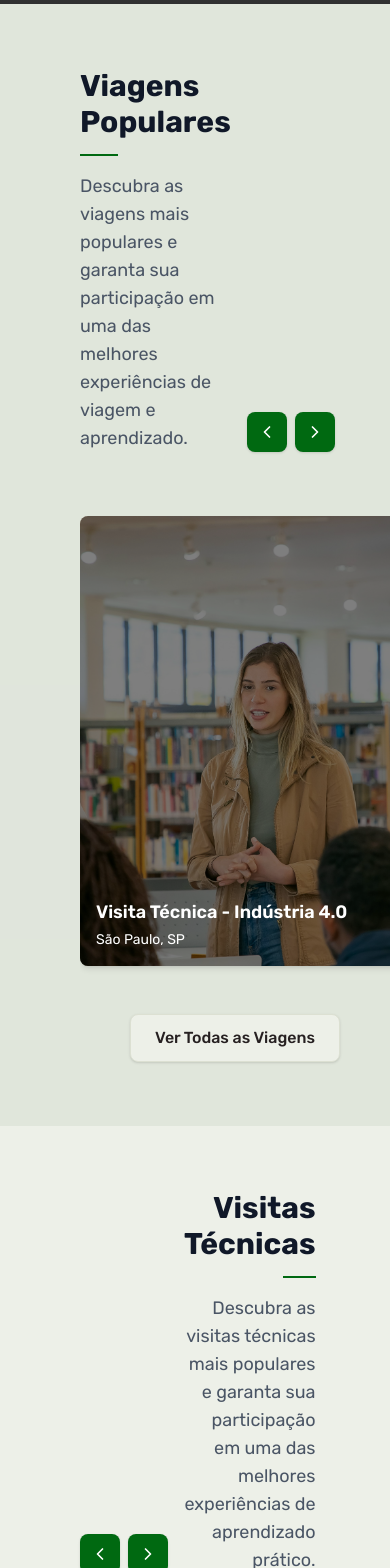
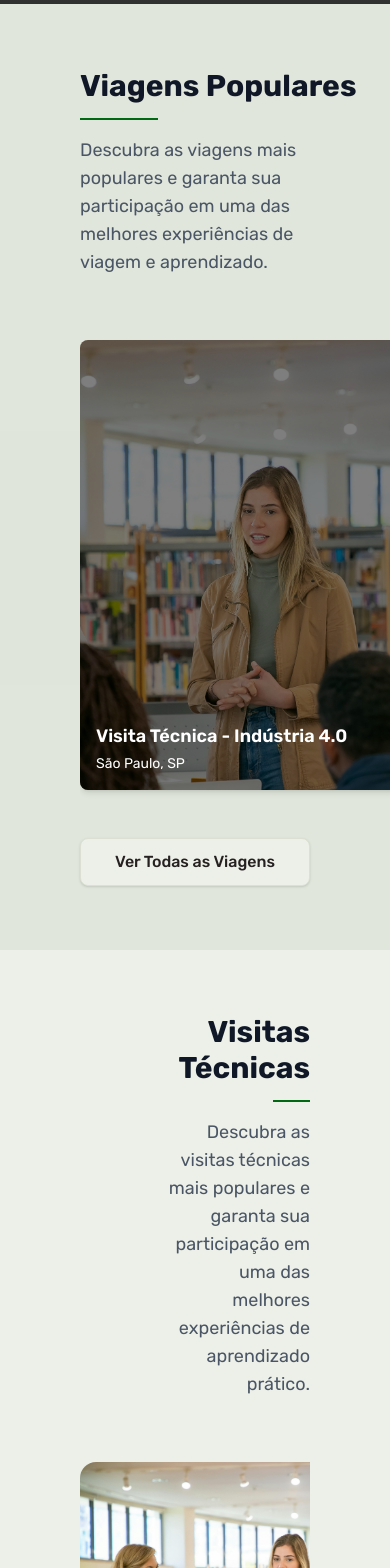
Before and after one commit to luccastk/EcoplaceTour, a React (Vite) app: page / in a window 390 px wide. Shown: the part 840-2408 px from the top of the page. Built offline with nearby package versions, Linux system fonts and the light colour scheme.

Commit message:
feat: add responsiveness

```diff
--- a/src/components/technical-visits/technical-visits.tsx
+++ b/src/components/technical-visits/technical-visits.tsx
@@ -21,9 +21,9 @@ export function TechnicalVisits() {
 
   return (
     <section className="py-16 bg-background">
-      <div className="pr-20">
+      <div className="pr-20 pl-20 md:pl-0">
         <div className="flex flex-row gap-4 mb-12">
-          <div className="flex flex-row items-end gap-2 ml-20">
+          <div className="hidden md:flex flex-row items-end gap-2 ml-20">
             <Button variant="secondary" size="icon" onClick={scrollPrev}>
               <ChevronLeft className="w-5 h-5" />
             </Button>
@@ -32,7 +32,7 @@ export function TechnicalVisits() {
             </Button>
           </div>
 
-          <div className="flex flex-col gap-2 ml-auto">
+          <div className="flex flex-col gap-2 ml-auto pl-20">
             <h2 className="relative pb-4 text-3xl font-bold text-gray-900 before:content-[''] before:absolute before:right-0 before:bottom-0 before:w-1/4 before:h-[2px] before:bg-primary text-right">
               Visitas Técnicas
             </h2>
@@ -56,7 +56,7 @@ export function TechnicalVisits() {
                     <img
                       src={visit.image}
                       alt={visit.title}
-                      className="w-full h-full object-cover transition-transform duration-300 hover:scale-105"
+                      className="w-full h-full object-cover transition-transform duration-300"
                     />
                     <div className="absolute inset-0 bg-gradient-to-t from-black/60 via-transparent to-transparent" />
                   </div>
@@ -102,6 +102,12 @@ export function TechnicalVisits() {
             ))}
           </div>
         </div>
+
+        <div className="text-center mt-8 md:pl-20">
+          <Button variant="outline" size="lg" className="w-full md:w-auto">
+            Ver Todas as Visitas Técnicas
+          </Button>
+        </div>
       </div>
     </section>
   );
--- a/src/components/trevels/trevels.tsx
+++ b/src/components/trevels/trevels.tsx
@@ -29,13 +29,13 @@ export function Trevels() {
             <h2 className="relative pb-4 text-3xl font-bold text-gray-900 before:content-[''] before:absolute before:left-0 before:bottom-0 before:w-1/4 before:h-[2px] before:bg-primary">
               Viagens Populares
             </h2>
-            <p className="text-gray-600 text-lg mt-2">
+            <p className="text-gray-600 text-lg mt-2 pr-20 ">
               Descubra as viagens mais populares e garanta sua participação em
               uma das melhores experiências de viagem e aprendizado.
             </p>
           </div>
 
-          <div className="flex flex-row gap-2 items-end w-full justify-end mr-20">
+          <div className="hidden md:flex flex-row gap-2 items-end w-full justify-end mr-20">
             <Button variant="secondary" size="icon" onClick={scrollPrev}>
               <ChevronLeft className="w-5 h-5" />
             </Button>
@@ -75,8 +75,8 @@ export function Trevels() {
           </div>
         </div>
 
-        <div className="text-center mt-8">
-          <Button variant="outline" size="lg">
+        <div className="mt-8 text-center pr-20">
+          <Button variant="outline" size="lg" className="w-full md:w-auto">
             Ver Todas as Viagens
           </Button>
         </div>
```
